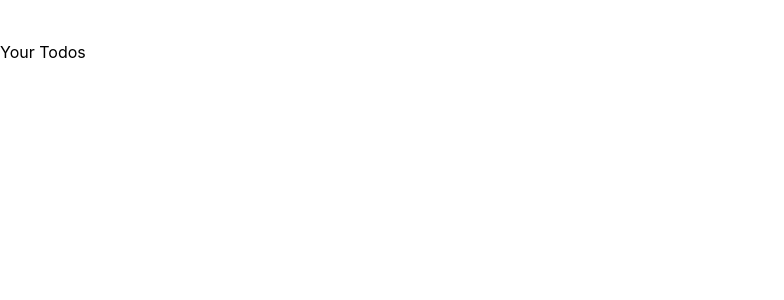
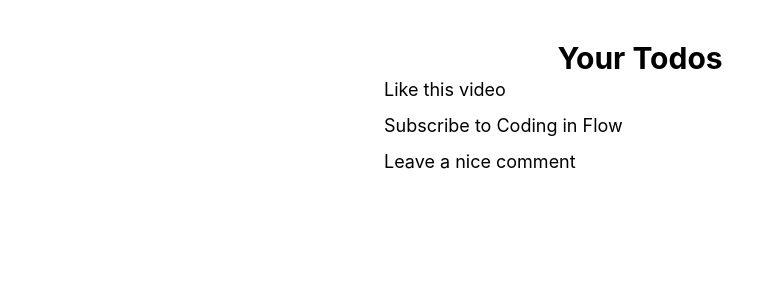
Before and after one commit to hoangthai1997/react-19-full-course, a React (Vite) app: page / in a window 1280 px wide. Shown: the top 300 px of the page, without its empty margins (0-784 px from the left). Built offline with nearby package versions, Linux system fonts and the light colour scheme.

Commit message:
Rendering list use map

```diff
--- a/package.json
+++ b/package.json
@@ -11,6 +11,7 @@
   },
   "dependencies": {
     "@tailwindcss/vite": "^4.2.2",
+    "lucide-react": "^1.7.0",
     "react": "^19.2.4",
     "react-dom": "^19.2.4"
   },
--- a/src/App.tsx
+++ b/src/App.tsx
@@ -1,9 +1,18 @@
+import { dummyData } from "./data/todos"
+
 function App() {
   return (
-    <main className="py-10">
-      <h1>
-        Your Todos
-      </h1>
+    <main className="py-10 h-screen">
+      <h1 className="font-bold text-3xl text-center">Your Todos</h1>
+      <div className="max-w-lg mx-auto">
+        <div className="space-y-2">
+          {dummyData.map(todo => (
+            <p key={todo.id} className="text-lg">
+              {todo.title}
+            </p>
+          ))}
+        </div>
+      </div>
     </main>
   )
 }
--- /dev/null
+++ b/src/data/todos.ts
@@ -0,0 +1,19 @@
+import type { Todo } from "../types/todo";
+
+export const dummyData: Todo[] = [
+    {
+        id: 1,
+        title: "Like this video",
+        completed: false,
+    },
+    {
+        id: 2,
+        title: "Subscribe to Coding in Flow",
+        completed: false,
+    },
+    {
+        id: 3,
+        title: "Leave a nice comment",
+        completed: false,
+    },
+];
--- /dev/null
+++ b/src/types/todo.ts
@@ -0,0 +1,5 @@
+export interface Todo {
+    id: number;
+    title: string;
+    completed: boolean;
+}
```
Also changed, not shown: 1 other file (tests, documents, lock files or other folders).
